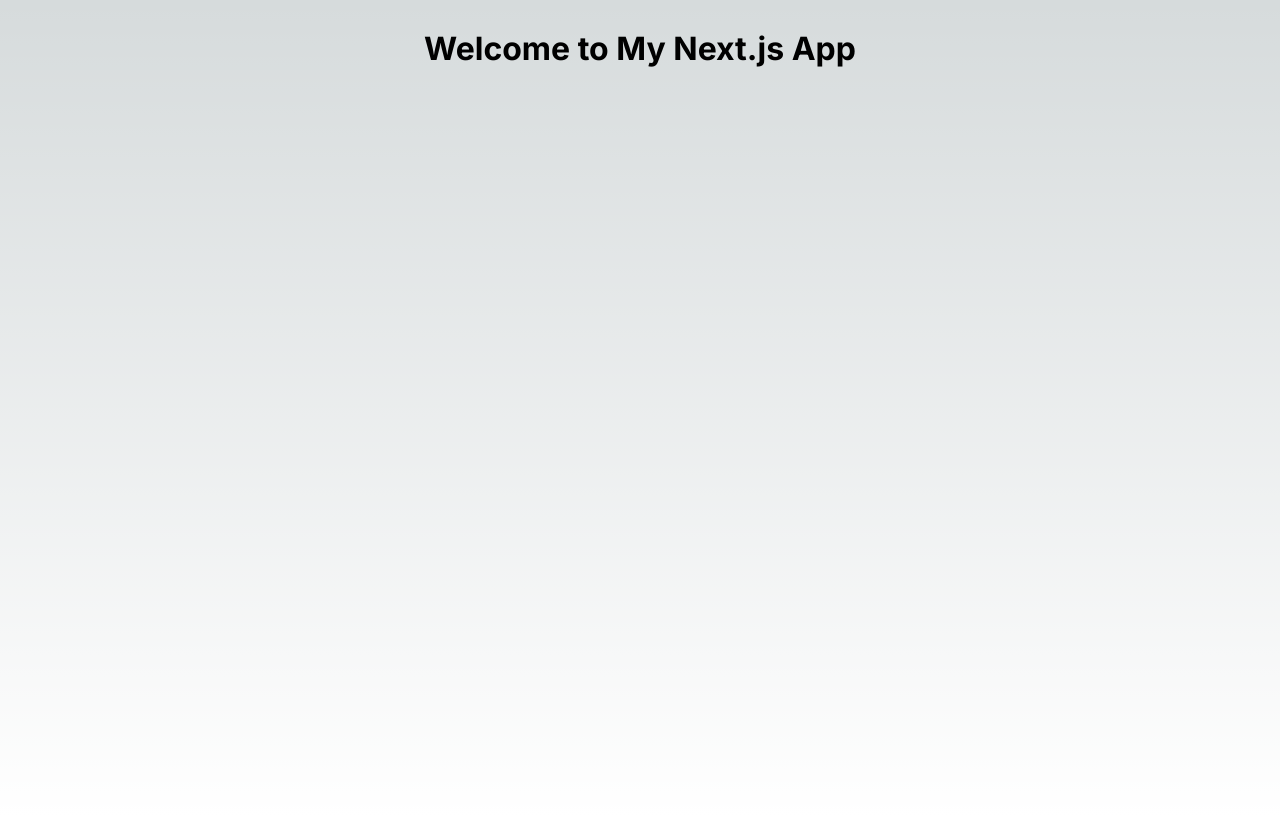
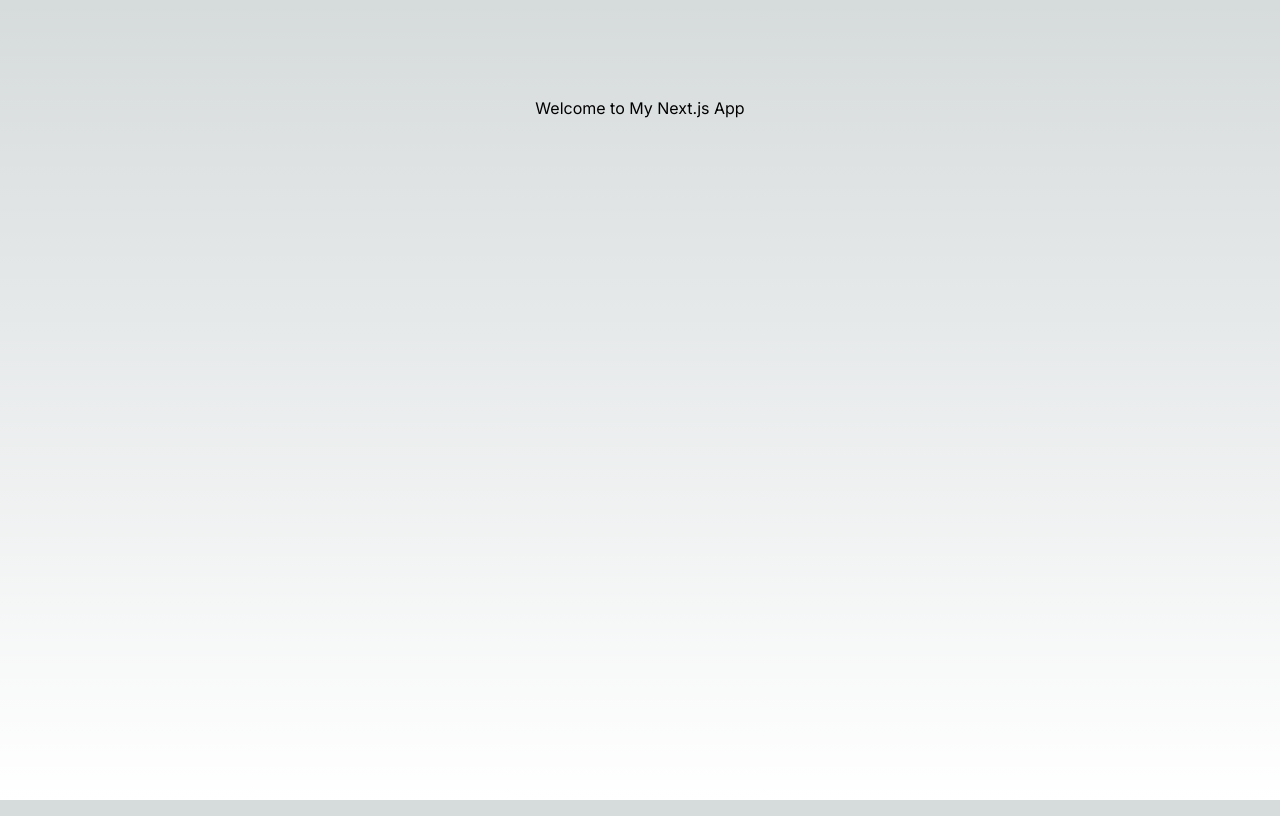
Before and after one commit to joak3s/joakes, a Next.js app: page / in a window 1280 px wide. Built offline with nearby package versions, Linux system fonts and the light colour scheme.

Commit message:
chore: update project configuration and dependencies

```diff
--- /dev/null
+++ b/tailwind.config.js
@@ -0,0 +1,17 @@
+/** @type {import('tailwindcss').Config} */
+module.exports = {
+  content: [
+    './src/pages/**/*.{js,ts,jsx,tsx,mdx}',
+    './src/components/**/*.{js,ts,jsx,tsx,mdx}',
+    './src/app/**/*.{js,ts,jsx,tsx,mdx}',
+  ],
+  theme: {
+    extend: {
+      backgroundImage: {
+        'gradient-radial': 'radial-gradient(var(--tw-gradient-stops))',
+        'gradient-conic': 'conic-gradient(from 180deg at 50% 50%, var(--tw-gradient-stops))',
+      },
+    },
+  },
+  plugins: [],
+}
```
Also changed, not shown: package.json (+7 -3 lines), 2 other files (tests, documents, lock files or other folders).
